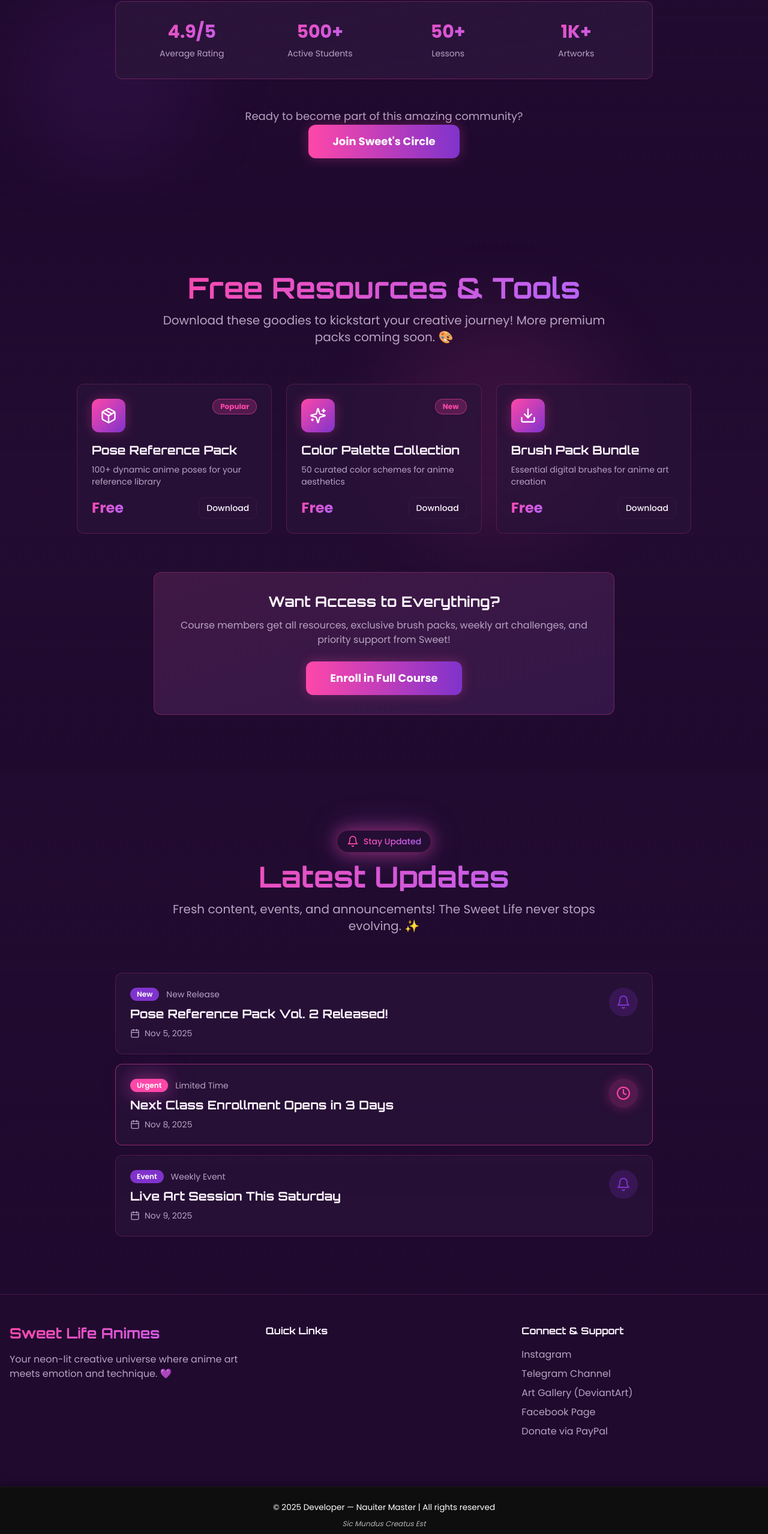
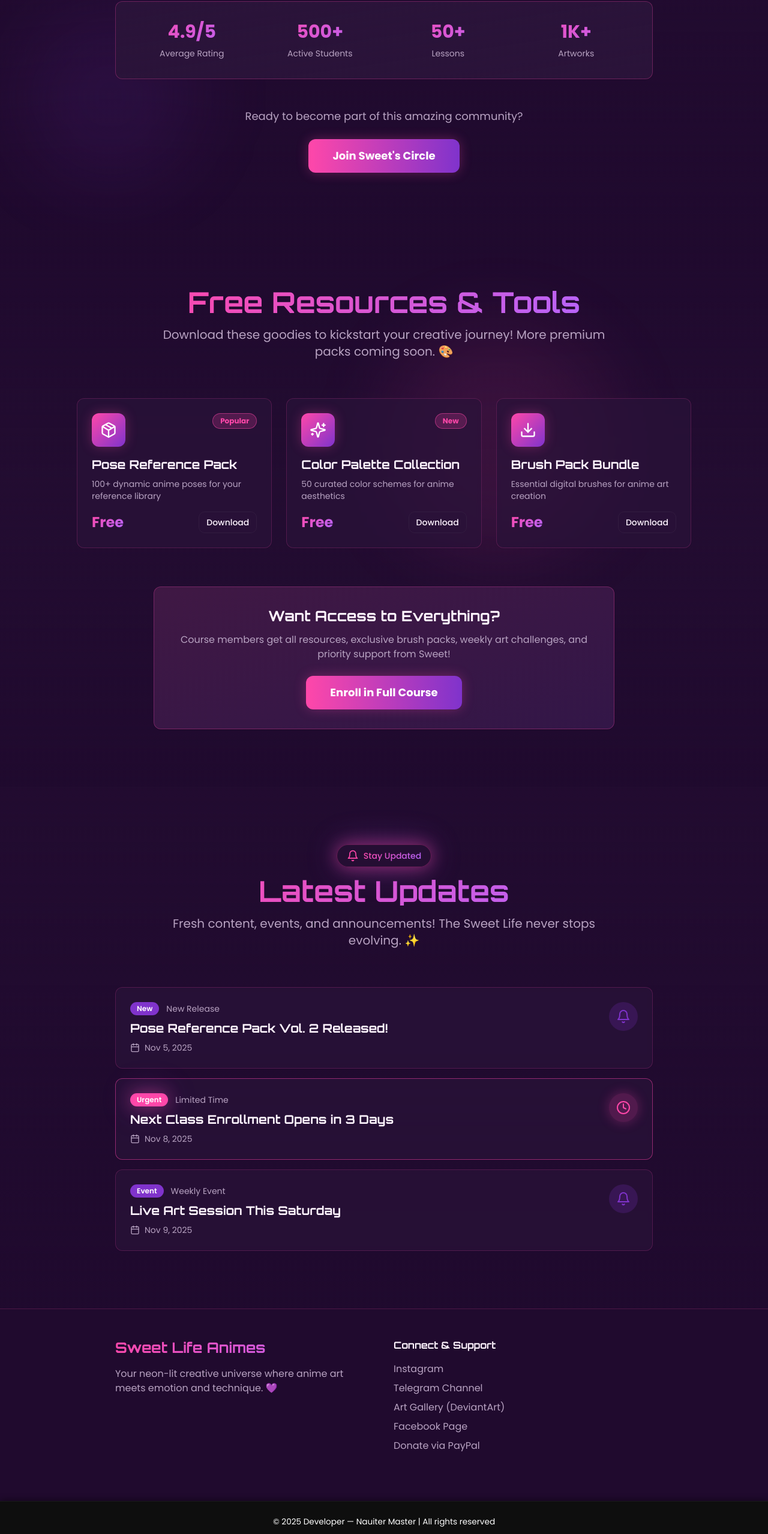
Before and after one commit to nauiter/sweet-life-glow, a React (Vite) app: page / in a window 1280 px wide. Shown: the part 3638-6196 px from the top of the page at 60% size. Built offline with nearby package versions, Linux system fonts and the light colour scheme; the HTML template or start-up script is replaced by a standard one; a web font is replaced by a local one.

Commit message:
Refine footer and community spacing

```diff
--- a/src/components/CommunitySection.tsx
+++ b/src/components/CommunitySection.tsx
@@ -137,8 +137,8 @@ export const CommunitySection = () => {
         </div>
 
         {/* CTA */}
-        <div className="text-center mt-12 space-y-6 animate-slide-up" style={{ animationDelay: '0.3s' }}>
-          <p className="text-lg text-muted-foreground">
+        <div className="text-center mt-12 animate-slide-up" style={{ animationDelay: '0.3s' }}>
+          <p className="text-lg text-muted-foreground mb-6">
             Ready to become part of this amazing community?
           </p>
           <a
--- a/src/components/Footer.tsx
+++ b/src/components/Footer.tsx
@@ -4,18 +4,13 @@ export const Footer = () => {
   return (
     <footer className="relative py-12 border-t border-primary/20">
       <div className="container px-4">
-        <div className="grid md:grid-cols-3 gap-8 mb-8">
+        <div className="grid md:grid-cols-2 gap-8 mb-8 max-w-4xl mx-auto">
           {/* Brand */}
           <div className="space-y-4">
             <h3 className="text-2xl font-bold gradient-text">Sweet Life Animes</h3>
             <p className="text-muted-foreground">
               Your neon-lit creative universe where anime art meets emotion and technique. 💜
             </p>
-          </div>
-
-          {/* Quick Links */}
-          <div>
-            <h4 className="font-bold mb-4">Quick Links</h4>
           </div>
 
           {/* Social */}
```
